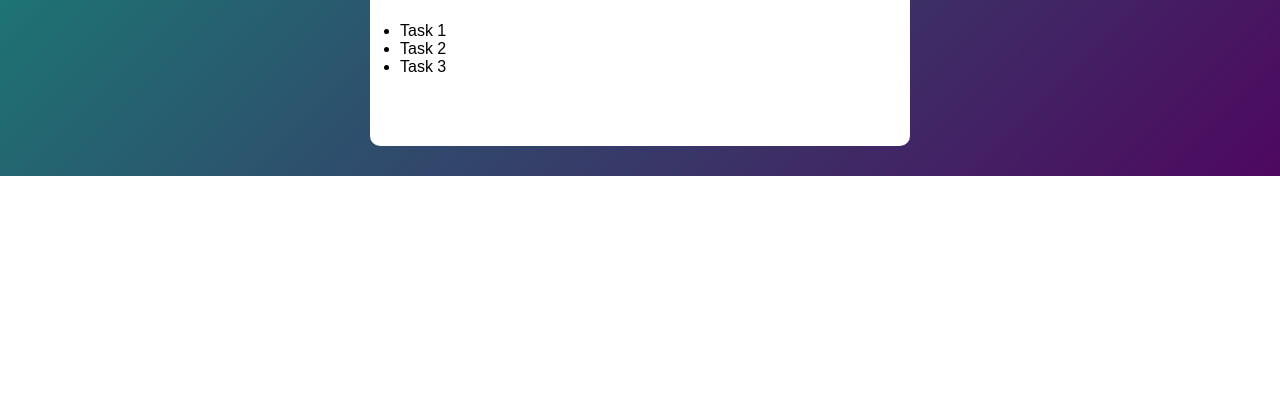
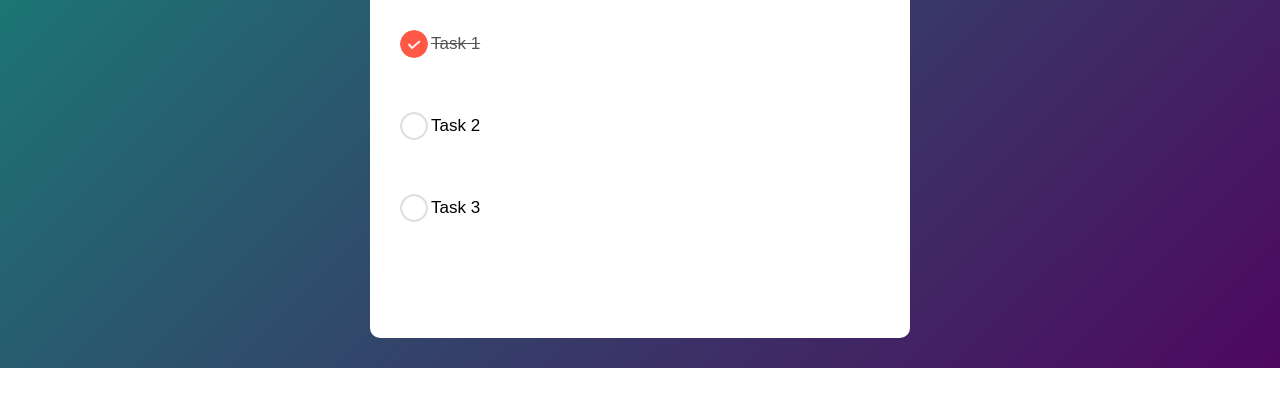
Before and after one commit to Ak-Rakib/To_do_list_app, a plain HTML site: page index.html in a window 1280 px wide. Shown: the part 253-660 px from the top of the page. Drawn offline with Linux system fonts and the light colour scheme.

Commit message:
create some structure and also added some css property

```diff
--- a/CSS/style.css
+++ b/CSS/style.css
@@ -61,3 +61,35 @@ button{
     cursor: pointer;
     border-radius: 40px;
 }
+
+ul li{
+    list-style: none;
+    font-size: 17px;
+    padding: 12px 8px 50px;
+    margin-left: 23px;
+    user-select: none;
+    cursor: pointer;
+    position: relative;
+}
+
+ul li::before{
+    content: '';
+    position: absolute;
+    height: 28px;
+    width: 28px;
+    border-radius: 50%;
+    background-image: url(/images/unchecked.png);
+    background-size: cover;
+    background-position: center;
+    top: 8px;
+    left: -23px;
+}
+
+ul li.checked{
+    color: #555;
+    text-decoration: line-through;
+}
+
+ul li.checked::before{
+    background-image: url(/images/checked.png);
+}
--- a/index.html
+++ b/index.html
@@ -15,7 +15,7 @@
                 <button>Add</button>
             </div>
             <ul id="list-container">
-                <li>Task 1</li>
+                <li class="checked">Task 1</li>
                 <li>Task 2</li>
                 <li>Task 3</li>
             </ul>
```
